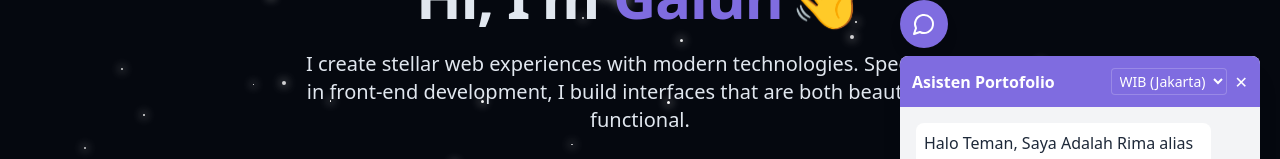
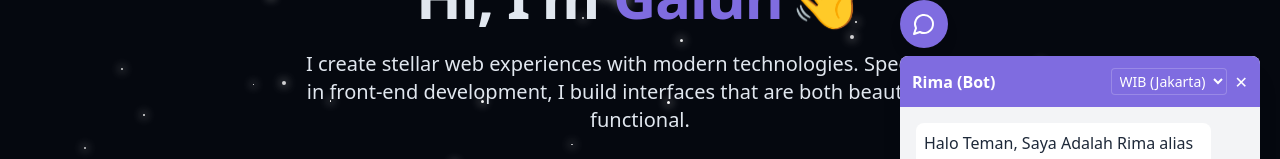
Before and after one commit to G2aluh/sigal, a React (Vite) app: page / in a window 1280 px wide. Both pictures are taken after a click on the button 1236 px from the left and 756 px from the top of the page. Shown: the part 318-477 px from the top of the page. Built offline with nearby package versions, Linux system fonts and the light colour scheme.

Commit message:
two commit

```diff
--- a/src/components/Chatbot.jsx
+++ b/src/components/Chatbot.jsx
@@ -83,7 +83,7 @@ const Chatbot = () => {
       // Pertanyaan di luar topik portofolio, gunakan Gemini API untuk jawaban umum
       try {
         const result = await model.generateContent(
-          `Tanggapi pertanyaan atau pernyataan berikut dalam bahasa yang sama dengan input. Berikan jawaban yang ramah, singkat, dan informatif sebagai asisten Galuh bernama rima yang ber tujuan membantu untuk menjelajahi dan menjelaskan portofolio. untuk download pada website tidak bisa dan harus menghubungi Galuh langsung. untuk live demo bisa. Jika pertanyaan terlalu luas atau tidak jelas, berikan arahan untuk mencari di sumber lain. Jangan sebutkan bahwa kamu menggunakan API eksternal. Input: "${input}"`
+          `Tanggapi pertanyaan atau pernyataan berikut dalam bahasa yang sama dengan input. Berikan jawaban yang ramah, singkat, dan informatif sebagai asisten Galuh bernama rima yang ber tujuan membantu untuk menjelajahi dan menjelaskan portofolio. jangan ada jawaban array [].  untuk download pada website tidak bisa dan harus menghubungi Galuh langsung. untuk live demo bisa. Jika pertanyaan terlalu luas atau tidak jelas, berikan arahan untuk mencari di sumber lain. Jangan sebutkan bahwa kamu menggunakan API eksternal. Input: "${input}"`
         );
         const response = await result.response;
         botResponse = response.text();
@@ -181,7 +181,7 @@ const Chatbot = () => {
       {isOpen && (
         <div className="mt-2 w-90 bg-white dark:bg-gray-800 rounded-lg shadow-xl overflow-hidden">
           <div className="bg-primary text-white p-3 flex justify-between items-center">
-            <span className="font-semibold">Asisten Portofolio</span>
+            <span className="font-semibold">Rima (Bot)</span>
             <div className="flex items-center gap-2">
               <select
                 value={timeZone}
```
